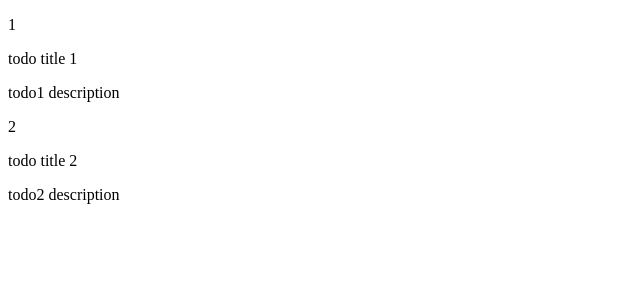
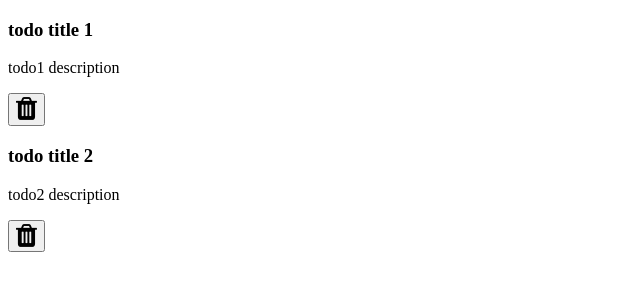
Before and after one commit to sreebash/react-todo, a React (Create React App) app: page / in a window 1280 px wide. Shown: the top 300 px of the page, without its empty margins (0-640 px from the left). Built offline with nearby package versions, Linux system fonts and the light colour scheme.

Commit message:
feat: todo component with fontawesome design

```diff
--- a/package.json
+++ b/package.json
@@ -3,11 +3,11 @@
   "version": "0.1.0",
   "private": true,
   "dependencies": {
+    "font-awesome": "^4.7.0",
     "react": "^18.2.0",
     "react-dom": "^18.2.0",
     "react-scripts": "0.9.5"
   },
-  "devDependencies": {},
   "scripts": {
     "start": "react-scripts start",
     "build": "react-scripts build",
--- /dev/null
+++ b/src/components/Todo.js
@@ -0,0 +1,20 @@
+import React from 'react';
+
+const Todo = (props) => {
+    const {title, desc} = props.todo;
+    return (
+        <article>
+            <div>
+                <h3>{title}</h3>
+                <p>{desc}</p>
+            </div>
+
+            <div>
+                <button><i className="fa fa-trash fa-2x"></i></button>
+            </div>
+
+        </article>
+    );
+};
+
+export default Todo;
--- a/src/components/Todos.js
+++ b/src/components/Todos.js
@@ -1,17 +1,11 @@
 import React from 'react';
+import Todo from "./Todo";
 
 const Todos = (props) => {
-    console.log(props.todos)
     return (
         <section>
             {
-                props.todos.map((data, index) => {
-                    return <div key={index}>
-                    <p>{data.id}</p>
-                    <p>{data.title}</p>
-                    <p>{data.desc}</p>
-                    </div>
-                })
+                props.todos.map((todo) => <Todo todo={todo} key={todo.id}/>)
             }
         </section>
     );
--- a/src/index.js
+++ b/src/index.js
@@ -1,7 +1,7 @@
 import React from 'react';
 import ReactDOM from 'react-dom/client';
 import App from './App';
-
+import "font-awesome/css/font-awesome.min.css";
 
 const root = ReactDOM.createRoot(document.getElementById("root"));
 
```
Also changed, not shown: 1 other file (tests, documents, lock files or other folders).
